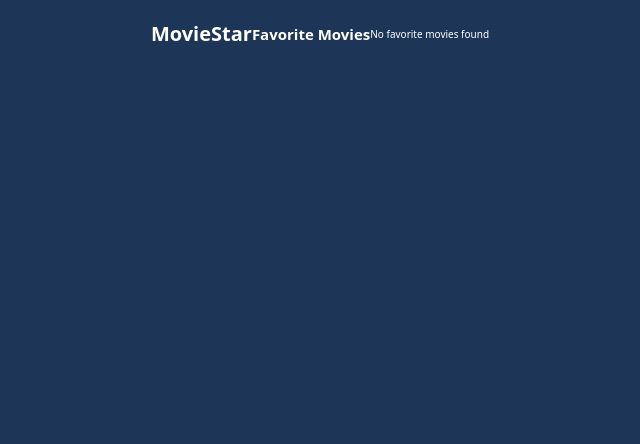
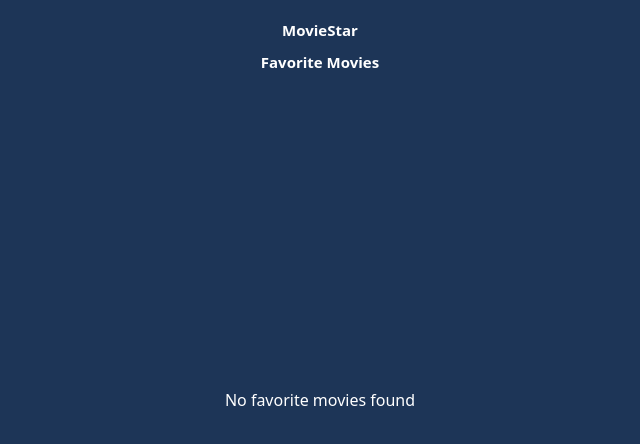
Before and after one commit to grasipacheco/movie-star, a Next.js app: page /favorites in a window 1280 px wide. Shown: the top 444 px of the page, without its empty margins (320-960 px from the left). Built offline with nearby package versions, Linux system fonts and the light colour scheme; no server answers.

Commit message:
add css styles for favorite page

```diff
--- a/pages/_app.js
+++ b/pages/_app.js
@@ -18,7 +18,6 @@ const Main = styled.main`
 export default function App({ Component, pageProps }) {
   const [movieInfo, setMovieInfo] = useState([]);
   const [query, setQuery] = useState("");
-  console.log(movieInfo);
 
   const { data: movies, isLoading } = useSWR(
     `/api/movies?search=${query || "Jack+Reacher"}`,
--- a/pages/api/movies/getMovies.js
+++ b/pages/api/movies/getMovies.js
@@ -15,7 +15,7 @@ export default async function handler(request, response) {
 
     const movieData = await Promise.all(moviePromises);
 
-    if (!movieData) {
+    if (movieData.length === 0) {
       return response.status(404).json({ status: "404 Not Found" });
     }
     response.status(200).json(movieData);
--- a/pages/favorites/index.jsx
+++ b/pages/favorites/index.jsx
@@ -1,5 +1,23 @@
 import MovieList from "@/components/MovieList";
 import useSWR from "swr";
+import styled from "styled-components";
+
+const H1 = styled.h1`
+  text-align: center;
+  margin-bottom: 1.2rem;
+`;
+
+const H2 = styled.h2`
+  text-align: center;
+  margin-bottom: 1.2rem;
+`;
+const Message = styled.p`
+  font-size: 1.6rem;
+  position: absolute;
+  top: 50%;
+  left: 50%;
+  transform: translate(-50%, -50%);
+`;
 
 const fetcher = (url) => fetch(url).then((res) => res.json());
 
@@ -19,9 +37,9 @@ const FavoritePages = ({ onToggleFavorite, movieInfo }) => {
   }
 
   return (
-    <>
-      <h1>MovieStar</h1>
-      <h2>Favorite Movies</h2>
+    <section>
+      <H1>MovieStar</H1>
+      <H2>Favorite Movies</H2>
       {favoriteMovies && favoriteMovies.length > 0 ? (
         <MovieList
           movies={favoriteMovies}
@@ -29,9 +47,9 @@ const FavoritePages = ({ onToggleFavorite, movieInfo }) => {
           onToggleFavorite={onToggleFavorite}
         />
       ) : (
-        <p>No favorite movies found</p>
+        <Message>No favorite movies found</Message>
       )}
-    </>
+    </section>
   );
 };
 
```
